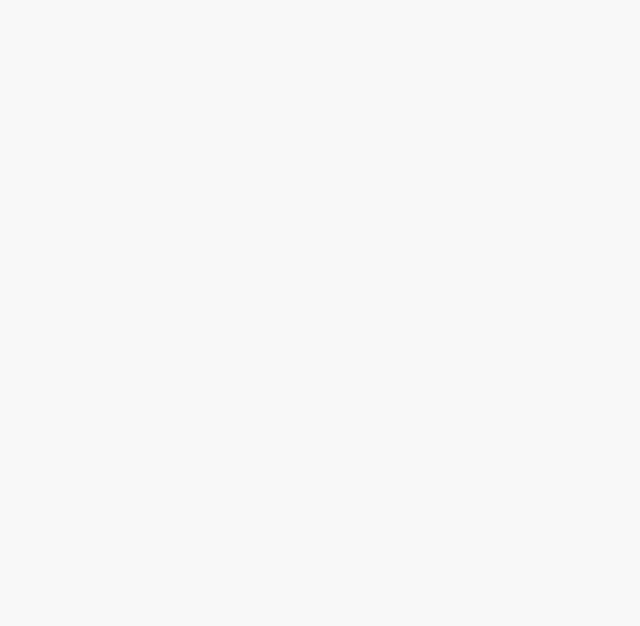
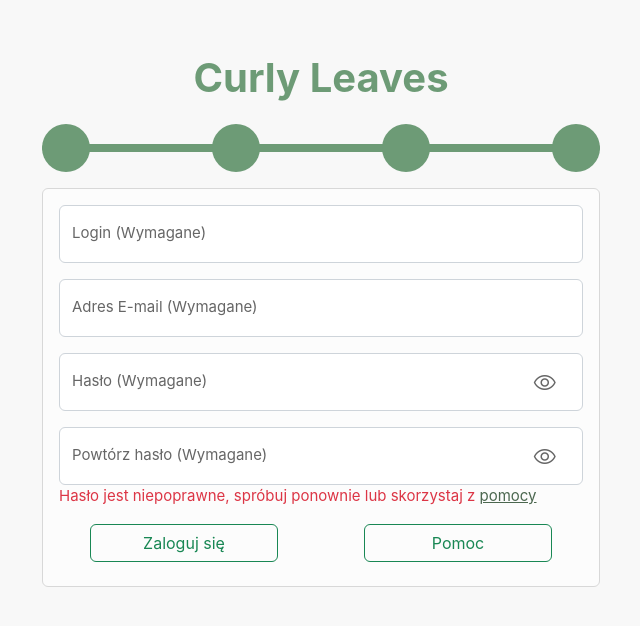
Before and after one commit to Json-Went-Astray/curly-leaves, a Vue app in the folder frontend/: page /signup in a window 1280 px wide. Before the commit this address had no page. Shown: the top 626 px of the page, without its empty margins (319-959 px from the left). Built offline with nearby package versions, Linux system fonts and the light colour scheme.

Commit message:
register view

```diff
--- a/frontend/src/components/Header.vue
+++ b/frontend/src/components/Header.vue
@@ -110,7 +110,7 @@ import { onMounted, ref } from 'vue';
 const searchWidth = ref(20);
 const focusSearch = (() => {
     if (searchWidth.value == 20) searchWidth.value = 50;
-    // else searchWidth.value = 20;
+    else searchWidth.value = 20;
 });
 
 const signinWindow = ref(false);
--- a/frontend/src/router/index.ts
+++ b/frontend/src/router/index.ts
@@ -2,6 +2,7 @@ import { createRouter, createWebHistory } from 'vue-router'
 import HomeView from '../views/HomeView.vue'
 import AdminLoginView from '@/views/AdminLoginView.vue'
 import AdminPanelView from '@/views/AdminPanelView.vue'
+import SignupView from '@/views/SignupView.vue'
 
 const router = createRouter({
   history: createWebHistory(import.meta.env.BASE_URL),
@@ -10,6 +11,11 @@ const router = createRouter({
       path: '/',
       name: 'home',
       component: HomeView
+    },
+    {
+      path: '/signup',
+      name: 'signup',
+      component: SignupView
     },
     {
       path: '/admin',
--- /dev/null
+++ b/frontend/src/views/SignupView.vue
@@ -0,0 +1,103 @@
+<template>
+    <div class="container my-3">
+        <div class="w-100 d-flex flex-nowrap mt-5 align-items-center justify-content-center">
+            <!-- <img src="@/assets/static/logo.png" alt="logo"> -->
+            <div class="fs-1 fw-bold position-relative cl-text-primary">
+                Curly Leaves
+            </div>
+        </div>
+
+
+        <div class="d-flex my-3 mx-auto col-md-6 rounded position-relative justify-content-between">
+            <div class="w-100 position-absolute align-items-center cl-bg-primary col-md-6 p-1 rounded top-50"
+                style="transform: translateY(-50%);">
+
+            </div>
+
+            <div class="cl-bg-primary rounded-circle p-4">
+
+            </div>
+
+            <div class="cl-bg-primary rounded-circle p-4">
+
+            </div>
+
+            <div class="cl-bg-primary rounded-circle p-4">
+
+            </div>
+
+            <div class="cl-bg-primary rounded-circle p-4">
+
+            </div>
+        </div>
+
+        <div class="cl-bg-background-soft p-3 rounded cl-border col-md-6 col mx-auto mt-3">
+            <div class="form-floating mb-3">
+                <input type="email" class="form-control" id="floatingInput" placeholder="Login">
+                <label for="floatingInput">Login (Wymagane)</label>
+            </div>
+            <div class="form-floating position-relative mb-3">
+                <input type="email" class="form-control" id="floatingInput" placeholder="Login">
+                <label for="floatingInput">Adres E-mail (Wymagane)</label>
+            </div>
+            <div class="form-floating mb-3">
+                <input :type="inputType" class="form-control" id="floatingPassword" placeholder="Hasło">
+                <label for="floatingPassword">Hasło (Wymagane)</label>
+
+                <span v-if="inputType == 'Password'" @click="changePasswordVisibility"
+                    class="material-symbols-outlined position-absolute eye-icon unselectable cursor-pointer">
+                    visibility
+                </span>
+                <span v-else @click="changePasswordVisibility"
+                    class="material-symbols-outlined position-absolute eye-icon unselectable cursor-pointer">
+                    visibility_off
+                </span>
+
+            </div>
+            <div class="form-floating position-relative">
+                <input :type="inputType" class="form-control" id="floatingPassword" placeholder="Hasło">
+                <label for="floatingPassword">Powtórz hasło (Wymagane)</label>
+
+                <span v-if="inputType == 'Password'" @click="changePasswordVisibility"
+                    class="material-symbols-outlined position-absolute eye-icon unselectable cursor-pointer">
+                    visibility
+                </span>
+                <span v-else @click="changePasswordVisibility"
+                    class="material-symbols-outlined position-absolute eye-icon unselectable cursor-pointer">
+                    visibility_off
+                </span>
+
+            </div>
+
+            <span class="text-danger">Hasło jest niepoprawne, spróbuj ponownie lub skorzystaj z <a
+                    href="#">pomocy</a></span>
+            <div class="row justify-content-around mt-2">
+                <div class="col-md-6 text-center my-2">
+                    <button class="btn btn-outline-success w-75">Zaloguj się</button>
+                </div>
+                <div class="col-md-6 text-center my-2">
+                    <button class="btn btn-outline-success w-75">Pomoc</button>
+                </div>
+            </div>
+        </div>
+    </div>
+</template>
+
+
+<script setup lang="ts">
+import { ref } from 'vue';
+
+const inputType = ref("Password");
+const changePasswordVisibility = (() => {
+    if (inputType.value == "Password") inputType.value = "Text";
+    else inputType.value = "Password";
+});
+</script>
+
+<style scoped>
+.eye-icon {
+    top: 0;
+    right: 5%;
+    transform: translateY(75%);
+}
+</style>
```
